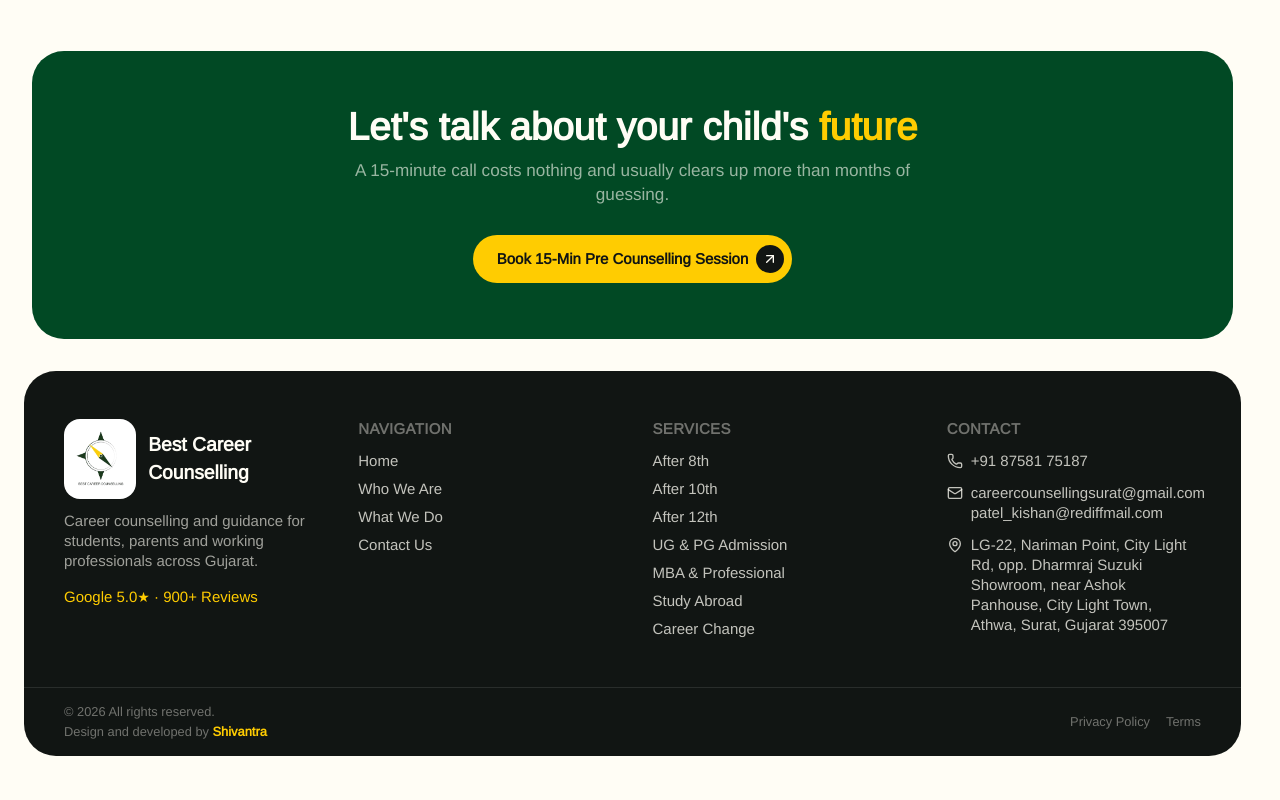
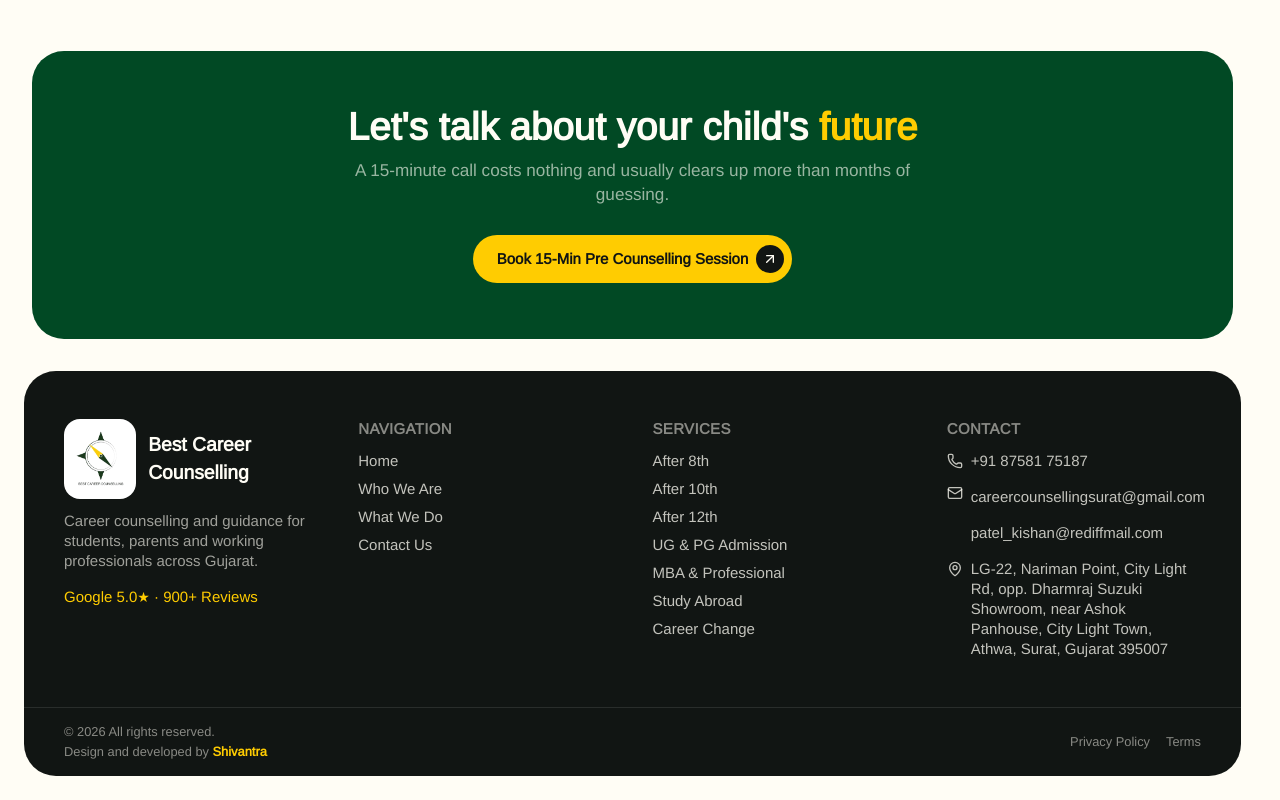
Before and after one commit to greenthera/bestcareercounselling.com, a React (Vite) app: page /who-we-are in a window 1280 px wide. Shown: the part 8516-9316 px from the top of the page. Built offline with nearby package versions, Linux system fonts and the light colour scheme; no server answers.

Commit message:
fix: add WebSite schema and resolve footer contrast/touch-target issues (#483)

```diff
--- a/src/components/home/ReportSection.tsx
+++ b/src/components/home/ReportSection.tsx
@@ -35,7 +35,7 @@ function ProfileSnapshot() {
 
   return (
     <div ref={ref} className="rounded-[1.6rem] bg-brand-green p-6 text-warm-white">
-      <p className="text-xs font-semibold uppercase tracking-wide text-warm-white/40">Sample profile snapshot</p>
+      <p className="text-xs font-semibold uppercase tracking-wide text-warm-white/60">Sample profile snapshot</p>
       <div className="mt-5 space-y-4">
         {SNAPSHOT.map((row, index) => (
           <div key={row.label}>
--- a/src/components/layout/Footer.tsx
+++ b/src/components/layout/Footer.tsx
@@ -36,7 +36,7 @@ export function Footer() {
           </div>
 
           <div>
-            <p className="mb-3 text-sm font-semibold uppercase tracking-wide text-warm-white/40">Navigation</p>
+            <p className="mb-3 text-sm font-semibold uppercase tracking-wide text-warm-white/50">Navigation</p>
             <ul className="space-y-2 text-sm">
               {NAV_LINKS.map((link) => (
                 <li key={link.to}>
@@ -49,7 +49,7 @@ export function Footer() {
           </div>
 
           <div>
-            <p className="mb-3 text-sm font-semibold uppercase tracking-wide text-warm-white/40">Services</p>
+            <p className="mb-3 text-sm font-semibold uppercase tracking-wide text-warm-white/50">Services</p>
             <ul className="space-y-2 text-sm">
               {services.map((service) => (
                 <li key={service.id}>
@@ -62,7 +62,7 @@ export function Footer() {
           </div>
 
           <div>
-            <p className="mb-3 text-sm font-semibold uppercase tracking-wide text-warm-white/40">Contact</p>
+            <p className="mb-3 text-sm font-semibold uppercase tracking-wide text-warm-white/50">Contact</p>
             <div className="space-y-3">
               <a
                 href="tel:+918758175187"
@@ -74,12 +74,12 @@ export function Footer() {
 
               <div className="flex items-start gap-2">
                 <Mail className="mt-0.5 h-4 w-4 shrink-0 text-warm-white/75" aria-hidden="true" />
-                <div>
+                <div className="space-y-2">
                   {contactEmails.map((email) => (
                     <a
                       key={email}
                       href={`mailto:${email}`}
-                      className="block break-words text-sm text-warm-white/75 transition-colors hover:text-brand-yellow"
+                      className="block break-words py-1 text-sm text-warm-white/75 transition-colors hover:text-brand-yellow"
                     >
                       {email}
                     </a>
@@ -101,7 +101,7 @@ export function Footer() {
         </div>
 
         <div className="border-t border-white/10">
-          <div className="flex flex-col gap-2 px-6 py-4 text-xs text-warm-white/40 md:px-10 lg:flex-row lg:items-center lg:justify-between">
+          <div className="flex flex-col gap-2 px-6 py-4 text-xs text-warm-white/50 md:px-10 lg:flex-row lg:items-center lg:justify-between">
             <div className="flex flex-col gap-1">
               <p>© {year} All rights reserved.</p>
               <p>
--- a/src/components/layout/Layout.tsx
+++ b/src/components/layout/Layout.tsx
@@ -5,11 +5,13 @@ import { Footer } from './Footer'
 import { MobileBottomBar } from './MobileBottomBar'
 import { WhatsAppButton } from '@/components/whatsapp/WhatsAppButton'
 import { LocalBusinessSchema } from '@/components/seo/LocalBusinessSchema'
+import { WebSiteSchema } from '@/components/seo/WebSiteSchema'
 
 export function Layout() {
   return (
     <div className="flex min-h-screen flex-col pb-16 md:pb-0">
       <LocalBusinessSchema />
+      <WebSiteSchema />
       <AnnouncementBar />
       <Header />
       <main className="flex-1">
--- /dev/null
+++ b/src/components/seo/WebSiteSchema.tsx
@@ -0,0 +1,19 @@
+import { JsonLd } from './JsonLd'
+import { SITE_NAME, SITE_URL } from '@/lib/seo'
+import { ORGANIZATION_ID, WEBSITE_ID } from './ids'
+
+export function WebSiteSchema() {
+  return (
+    <JsonLd
+      data={{
+        '@context': 'https://schema.org',
+        '@type': 'WebSite',
+        '@id': WEBSITE_ID,
+        name: SITE_NAME,
+        url: SITE_URL,
+        inLanguage: 'en-IN',
+        publisher: { '@id': ORGANIZATION_ID },
+      }}
+    />
+  )
+}
--- a/src/components/seo/ids.ts
+++ b/src/components/seo/ids.ts
@@ -4,6 +4,7 @@
 import { SITE_URL } from '@/lib/seo'
 
 export const ORGANIZATION_ID = `${SITE_URL}/#organization`
+export const WEBSITE_ID = `${SITE_URL}/#website`
 
 export const PERSON_IDS = {
   kishan: `${SITE_URL}/#kishan-patel`,
```
Also changed, not shown: 1 other file (tests, documents, lock files or other folders).
